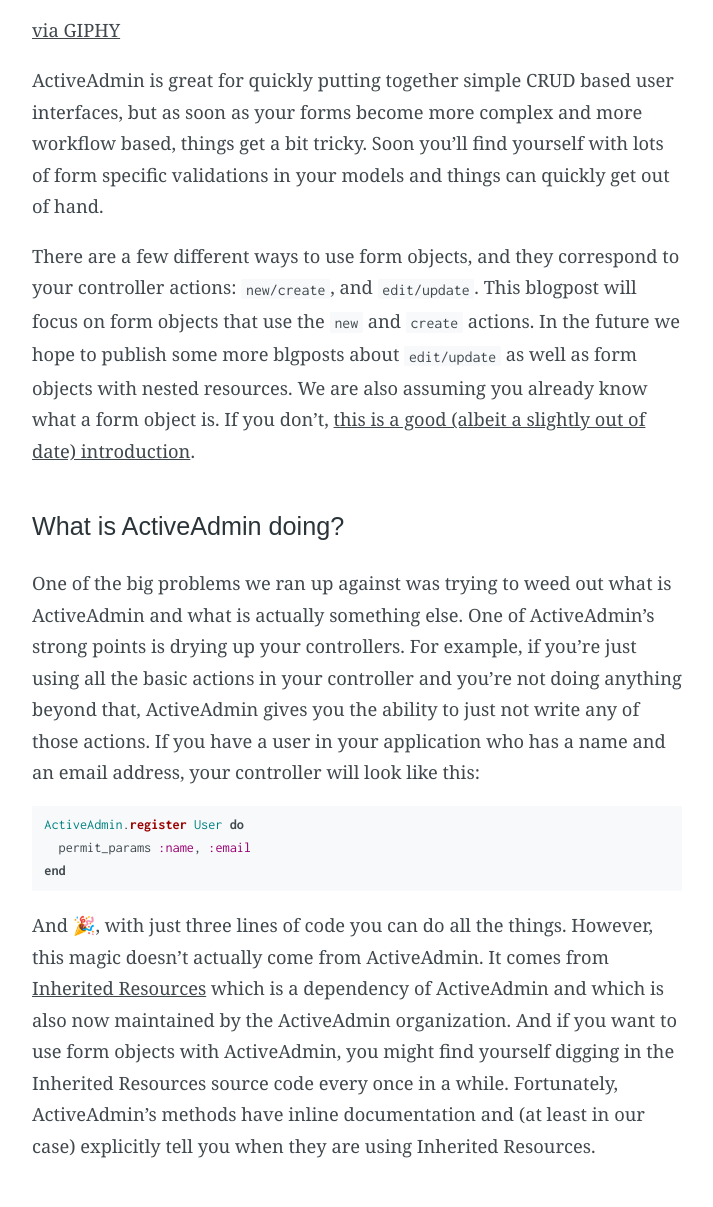
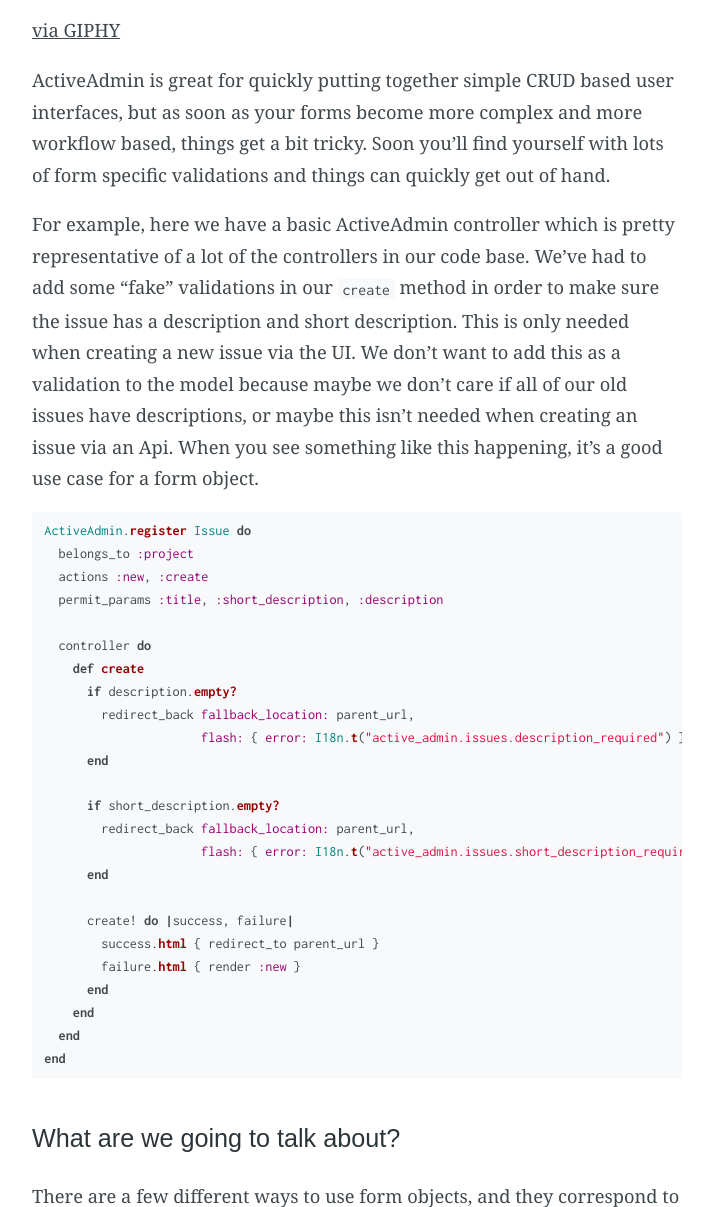
Before and after one commit to liefery-it-legacy/blog, a Jekyll site: the page built from _posts/2019-04-25-form-objects-and-active-admin.md, in a window 1280 px wide and 1400 px high, scrolled down 687 px, cut to the strip 193-1400 px from the top of the window. Shown: the whole strip, without its empty margins (283-996 px from the left). Built offline with Jekyll 4.4.1, drawn with Linux system fonts in a browser that asks for light colours; emoji names are drawn with the system emoji font; some web fonts are replaced; comment, search, counter and statistics services are not loaded; some of the changed text lies outside the part shown.

Commit message:
add some different code examples

````diff
--- a/_posts/2019-04-25-form-objects-and-active-admin.md
+++ b/_posts/2019-04-25-form-objects-and-active-admin.md
@@ -7,39 +7,86 @@ tags: activeadmin form objects ruby inherited resources
 excerpt:
 ---
 
-We introduced form objects into our code base about a year ago, and since then we've slowly been trying to integrate them into our project more and more. We have a handful of them, but they are all a little bit different and implement similar things in slightly different ways. Refactoring them to all be the same seemed easy enough, but there one problem, we use [ActiveAdmin](https://activeadmin.info/).
+We introduced form objects into our code base about a year ago. We have a handful of them, but they are all a little bit different and implement similar things in slightly different ways. We'd like to convert more of our code into form objects, but we first thought it would be a good idea to take a look at the ones we have and try to streamline them a bit. Refactoring seemed easy enough, but there one problem, we use [ActiveAdmin](https://activeadmin.info/).
 
 <div style="width:100%;height:0;padding-bottom:56%;position:relative;"><iframe src="https://giphy.com/embed/1isfHC4xV65mvjqGth" width="100%" height="100%" style="position:absolute" frameBorder="0" class="giphy-embed" allowFullScreen></iframe></div><p><a href="https://giphy.com/gifs/1isfHC4xV65mvjqGth">via GIPHY</a></p>
 
-ActiveAdmin is great for quickly putting together simple CRUD based user interfaces, but as soon as your forms become more complex and more workflow based, things get a bit tricky. Soon you'll find yourself with lots of form specific validations in your models and things can quickly get out of hand.
+ActiveAdmin is great for quickly putting together simple CRUD based user interfaces, but as soon as your forms become more complex and more workflow based, things get a bit tricky. Soon you'll find yourself with lots of form specific validations and things can quickly get out of hand.
 
-There are a few different ways to use form objects, and they correspond to your controller actions: `new/create`, and `edit/update`. This blogpost will focus on form objects that use the `new` and `create` actions. In the future we hope to publish some more blgposts about `edit/update` as well as form objects with nested resources. We are also assuming you already know what a form object is. If you don't, [this is a good (albeit a slightly out of date) introduction](https://thoughtbot.com/blog/activemodel-form-objects).
+For example, here we have a basic ActiveAdmin controller which is pretty representative of a lot of the controllers in our code base. We've had to add some "fake" validations in our `create` method in order to make sure the issue has a description and short description. This is only needed when creating a new issue via the UI. We don't want to add this as a validation to the model because maybe we don't care if all of our old issues have descriptions, or maybe this isn't needed when creating an issue via an Api. When you see something like this happening, it's a good use case for a form object.
+
+```ruby
+ActiveAdmin.register Issue do
+  belongs_to :project
+  actions :new, :create
+  permit_params :title, :short_description, :description
+
+  controller do
+    def create
+      if description.empty?
+        redirect_back fallback_location: parent_url,
+                      flash: { error: I18n.t("active_admin.issues.description_required") }
+      end
+
+      if short_description.empty?
+        redirect_back fallback_location: parent_url,
+                      flash: { error: I18n.t("active_admin.issues.short_description_required") }
+      end
+
+      create! do |success, failure|
+        success.html { redirect_to parent_url }
+        failure.html { render :new }
+      end
+    end
+  end
+end
+```
+
+
+### What are we going to talk about?
+
+There are a few different ways to use form objects, and they correspond to your controller actions: `new/create`, and `edit/update`. This blogpost will focus on form objects that use the `new` and `create` actions. In the future we hope to publish some more blogposts about `edit/update` as well as form objects with nested resources. We are also assuming you already know what a form object is. If you don't, [this is a good (albeit a slightly out of date) introduction](https://thoughtbot.com/blog/activemodel-form-objects).
 
 ### What is ActiveAdmin doing?
 
-One of the big problems we ran up against was trying to weed out what is ActiveAdmin and what is actually something else. One of ActiveAdmin's strong points is drying up your controllers. For example, if you're just using all the basic actions in your controller and you're not doing anything beyond that, ActiveAdmin gives you the ability to just not write any of those actions. If you have a user in your application who has a name and an email address, your controller will look like this:
-
-```ruby
-ActiveAdmin.register User do
-  permit_params :name, :email
-end
-```
-
-And :tada:, with just three lines of code you can do all the things. However, this magic doesn't actually come from ActiveAdmin. It comes from [Inherited Resources](https://github.com/activeadmin/inherited_resources) which is a dependency of ActiveAdmin and which is also now maintained by the ActiveAdmin organization. And if you want to use form objects with ActiveAdmin, you might find yourself digging in the Inherited Resources source code every once in a while. Fortunately, ActiveAdmin's methods have inline documentation and (at least in our case) explicitly tell you when they are using Inherited Resources.
+One of the big problems we ran up against was trying to weed out what is ActiveAdmin and what is actually something else. One of ActiveAdmin's strong points is drying up your controllers. If you're just using all the basic actions in your controller and you're not doing anything beyond that, you don't actually have to write any of those actions, your controller will be essentially empty. However, this magic doesn't come from ActiveAdmin. It comes from [Inherited Resources](https://github.com/activeadmin/inherited_resources) which is a dependency of ActiveAdmin and which is also now maintained by the ActiveAdmin organization. And if you want to use form objects with ActiveAdmin, you might find yourself digging in the Inherited Resources source code every once in a while. Fortunately, ActiveAdmin's methods have inline documentation and (at least in our case) explicitly tell you when they are using Inherited Resources.
 
 ### Let's get started
 
 #### Using build_new_resource
 
-In a standard Rails project that uses form objects, you are able to just define and instantiate your form object in the `new` and `create` actions of your controller. However, as we've just learned, Inherited Resources gives you all of these controller actions already, so you can either overwrite them, or _instead_ you can _just_ overwrite ActiveAdmin's `build_new_resource` method. This is what we are doing.
+In a standard Rails project that uses form objects, you are able to just define and instantiate your form object in the `new` and `create` actions of your controller. However, as we've just learned, Inherited Resources gives you all of these controller actions already, so you can either overwrite them and include your form object in them, or _instead_ you can _just_ overwrite ActiveAdmin's `build_new_resource` method. This is what we are doing and an example of how we refactored our controllers to incorporate form objects:
 
 ```ruby
-def build_new_resource
-  MyFormObject.new
+
+ActiveAdmin.register Issue do
+  belongs_to :project
+  actions :new, :create, :index
+
+  permit_params :project, :title, :short_description, :description
+
+  controller do
+    def create
+      create! do |success, failure|
+        success.html { redirect_to parent_url }
+        failure.html { render :new }
+      end
+    end
+
+    def build_new_resource
+      # This is our form object and it will handle the short_description and
+      # description validation
+      IssueForm.new(issue_params)
+    end
+
+    def issue_params
+      # to be discussed
+    end
+  end
 end
 ```
 
-Doing this makes sure your hidden Inherited Resources `new` and `create` actions are using your form object. [According to the docs](https://github.com/activeadmin/activeadmin/blob/master/lib/active_admin/resource_controller/data_access.rb#L126), this method "uses the method_for_build provided by inherited resources". [The Inherited Resources docs](https://github.com/activeadmin/inherited_resources/blob/master/lib/inherited_resources/base_helpers.rb#L188) say that `method_for_build` "returns the appropriated method to build the resource". A `resource` here is the object you're handling in your in your controller.
+Doing this makes sure your hidden Inherited Resources `new` and `create` actions are using your form object. [According to the docs](https://github.com/activeadmin/activeadmin/blob/master/lib/active_admin/resource_controller/data_access.rb#L126), this method "uses the method_for_build provided by inherited resources". [The Inherited Resources docs](https://github.com/activeadmin/inherited_resources/blob/master/lib/inherited_resources/base_helpers.rb#L188) say that `method_for_build` "returns the appropriated method to build the resource". A `resource` here is the object you're handling in your in your controller, aka, your form object.
 
 #### Handling your params
 
@@ -71,3 +118,8 @@ In the process, we learned a few things.
 will call it where it would normally call params." This is yet another place where ActiveAdmin and Inherited Resources are heavily intertwined.
 * Because `build_new_resource` is used both for the `new` and the `create` action, it needs to be able to handle both a hash with values, and an empty hash.
 * Inherited Resources also comes with a `resource_params` method, which returns the permitted parameters in an array (ex: `[ActionController::Parameters{"name" => "Buffy Summers", "email" => "vampire_hunter@example.com}]`). Without our gained knowledge of `permitted_params`, we were sometimes trying to access our params by calling `resource_params.first` which doesn't look or feel very nice. We're glad that we can get rid of that. [The docs also suggest overriding this]((https://github.com/activeadmin/inherited_resources#strong-parameters)), but this seems unnecessary when using ActiveAdmin's `permit_params` method.
+
+### Conclusion
+
+* by moving to form objects we decouple or lose dependency to active admin so we can move some parts of our code away from active admin
+* we wouldn't have to touch the form object if we move away from active admin
````
